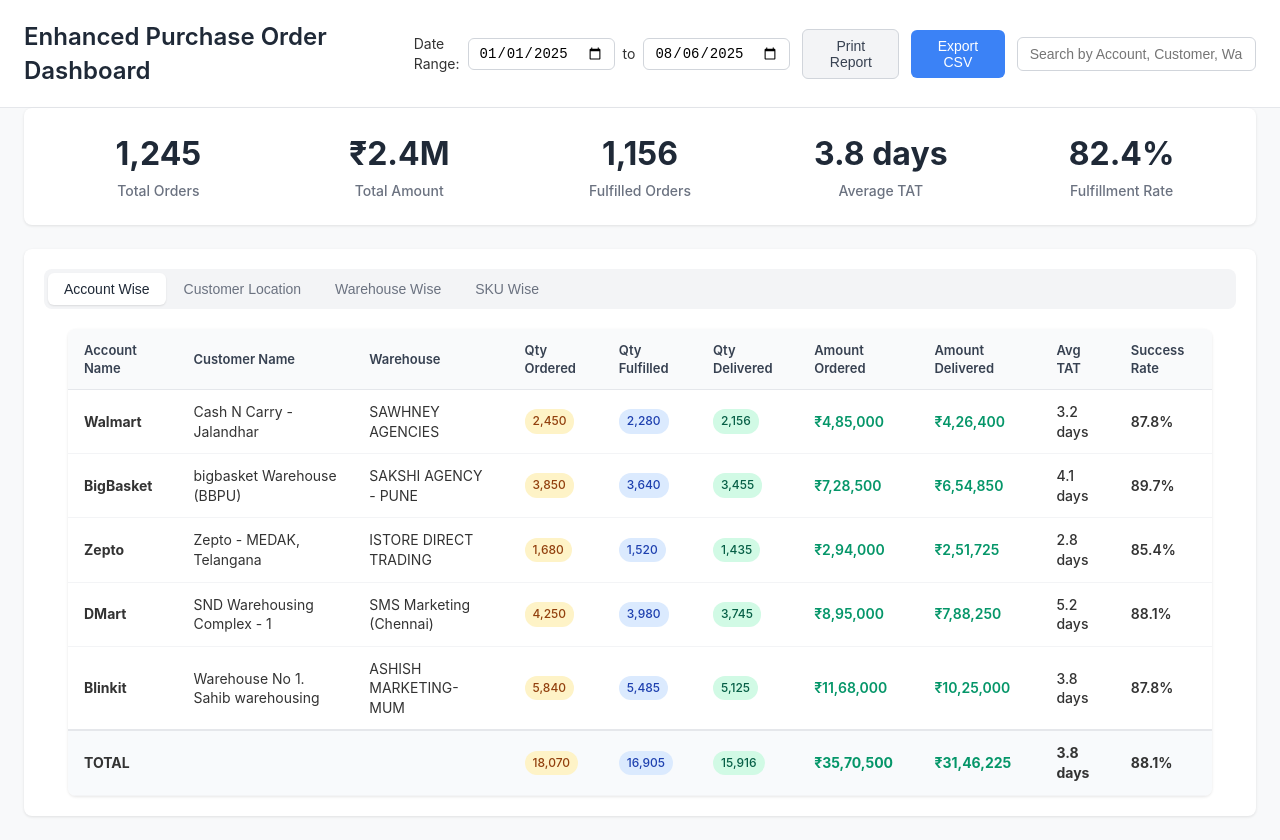
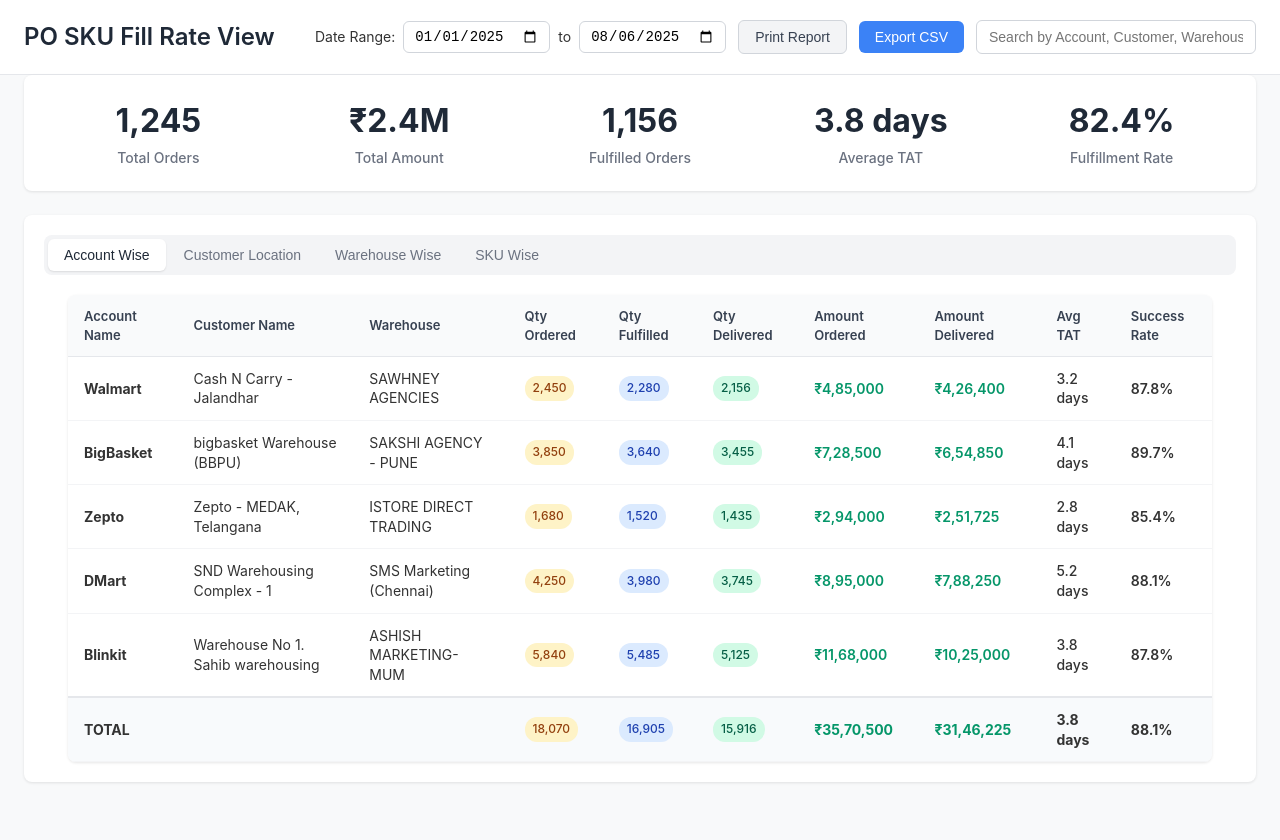
Before and after one commit to infiniteplay/sku-fillrate, a plain HTML site: page index.html in a window 1280 px wide. After the commit the page ends 806 px from the top, so only its background shows below. Drawn offline with Linux system fonts and the light colour scheme.

Commit message:
updated title

```diff
--- a/index.html
+++ b/index.html
@@ -227,7 +227,7 @@
 </head>
 <body>
     <div class="dashboard-header">
-        <h1 class="dashboard-title">Enhanced Purchase Order Dashboard</h1>
+        <h1 class="dashboard-title">PO SKU Fill Rate View</h1>
         <div class="header-controls">
             <div class="date-range">
                 <span>Date Range:</span>
```
